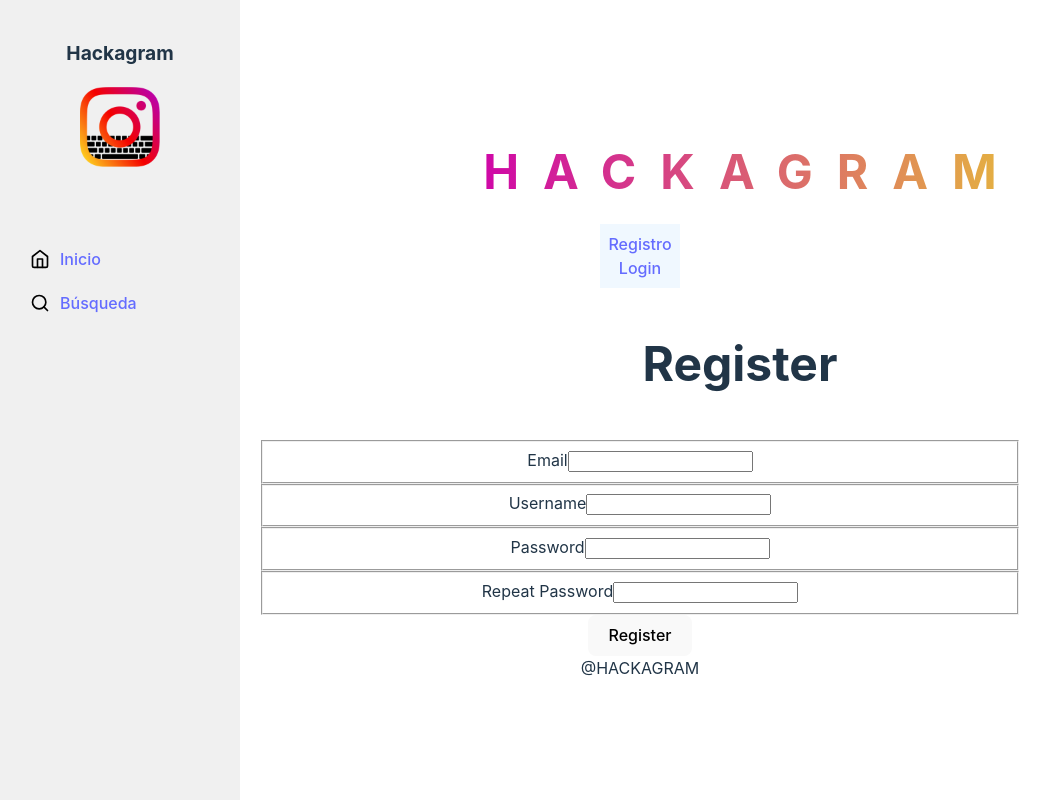
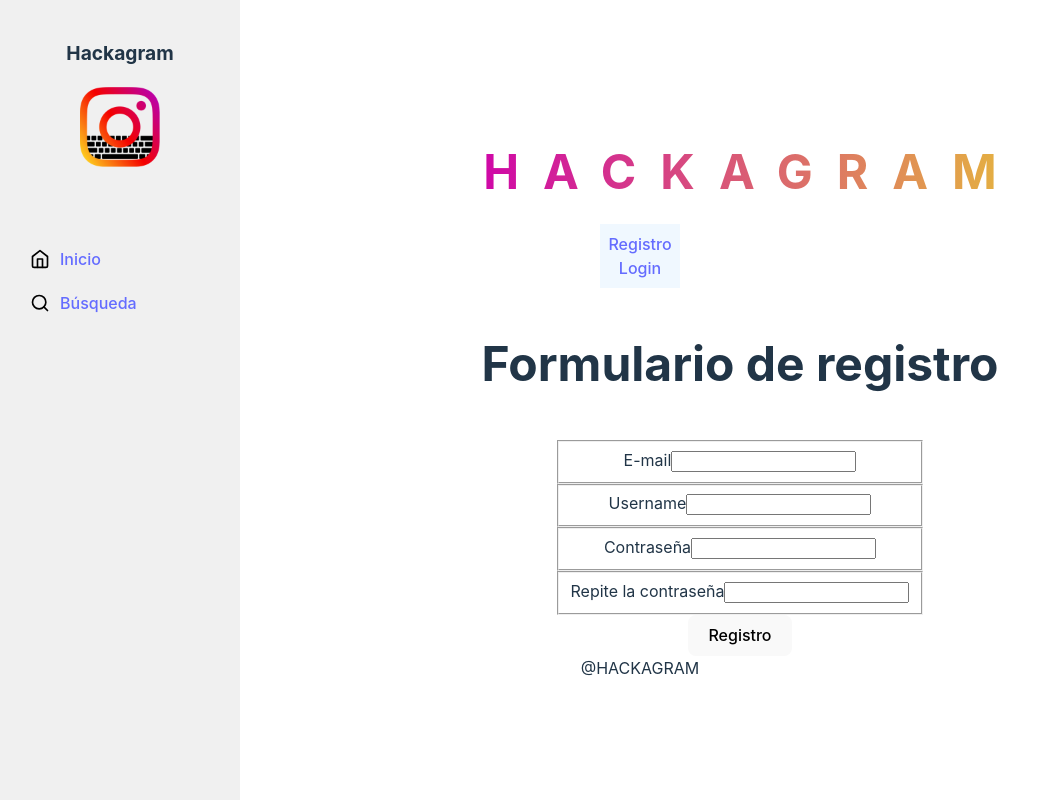
Before and after one commit to marcelohs999/hackagram-front, a React (Vite) app: page /user in a window 1280 px wide. Shown: the whole page, without its empty margins (0-1051 px from the left). Built offline with nearby package versions, Linux system fonts and the light colour scheme.

Commit message:
Añadido LoginRegisterPages.css para gestionar los estilos de LoginPage y RegisterPage

```diff
--- a/src/pages/LoginPage.jsx
+++ b/src/pages/LoginPage.jsx
@@ -1,49 +1,60 @@
-import { useContext, useState } from "react"
-import { loginUserService } from "../services"
-import { AuthContext } from "../../context/AuthContext"
-import { useNavigate } from "react-router-dom"
+import { useContext, useState } from "react";
+import { loginUserService } from "../services";
+import { AuthContext } from "../../context/AuthContext";
+import { useNavigate } from "react-router-dom";
+import "./styles/LoginRegisterPages.css";
 
 export const LoginPage = () => {
-    const[email, setEmail] = useState("")
-    const[password, setPassword] = useState("")
-    const [error, setError] = useState("")
-    const {login} = useContext(AuthContext)
-    const navigate = useNavigate()
-
+  const [email, setEmail] = useState("");
+  const [password, setPassword] = useState("");
+  const [error, setError] = useState("");
+  const { login } = useContext(AuthContext);
+  const navigate = useNavigate();
 
   const handleForm = async (e) => {
-        e.preventDefault()
-        setError("")
+    e.preventDefault();
+    setError("");
 
-        try{
-            const data = await loginUserService({email, password})
-            login(data)
-           navigate("/")
-        }catch (error) {
+    try {
+      const data = await loginUserService({ email, password });
+      login(data);
+      navigate("/");
+    } catch (error) {
       setError(error.message);
     }
-     }
-
-
+  };
 
   return (
     <section>
       <h1>Login</h1>
+      <div className="login-register-page-container">
         <form onSubmit={handleForm}>
           <fieldset>
-                    <label htmlFor="email">Email</label>
-                    <input type="email" id="email" name="email"required onChange = {(e) => setEmail (e.target.value)}/>
+            <label htmlFor="email">E-mail</label>
+            <input
+              type="email"
+              id="email"
+              name="email"
+              required
+              onChange={(e) => setEmail(e.target.value)}
+            />
           </fieldset>
 
           <fieldset>
-                    <label htmlFor="password">Password</label>
-                    <input type="password" id="password" name="password"required onChange = {(e) => setPassword (e.target.value)}/>
+            <label htmlFor="password">Contraseña</label>
+            <input
+              type="password"
+              id="password"
+              name="password"
+              required
+              onChange={(e) => setPassword(e.target.value)}
+            />
           </fieldset>
 
           <button>Login</button>
-                {error ? <p>{error}</p> : null }
+          {error ? <p>{error}</p> : null}
         </form>
+      </div>
     </section>
-
-    )
-}
+  );
+};
--- a/src/pages/RegisterPage.jsx
+++ b/src/pages/RegisterPage.jsx
@@ -1,6 +1,7 @@
 import { useState } from "react";
 import { useNavigate } from "react-router-dom";
 import { registerUserService } from "../services/index";
+import "./styles/LoginRegisterPages.css";
 
 export const RegisterPage = () => {
   const navigate = useNavigate();
@@ -35,10 +36,11 @@ export const RegisterPage = () => {
 
   return (
     <section>
-      <h1>Register</h1>
+      <h1>Formulario de registro</h1>
+      <div className="login-register-page-container">
         <form onSubmit={handleForm}>
           <fieldset>
-          <label htmlFor="email">Email</label>
+            <label htmlFor="email">E-mail</label>
             <input
               type="email"
               id="email"
@@ -61,7 +63,7 @@ export const RegisterPage = () => {
           </fieldset>
 
           <fieldset>
-          <label htmlFor="pass1">Password</label>
+            <label htmlFor="pass1">Contraseña</label>
             <input
               type="password"
               id="pass1"
@@ -72,7 +74,7 @@ export const RegisterPage = () => {
           </fieldset>
 
           <fieldset>
-          <label htmlFor="pass2">Repeat Password</label>
+            <label htmlFor="pass2">Repite la contraseña</label>
             <input
               type="password"
               id="pass2"
@@ -81,10 +83,11 @@ export const RegisterPage = () => {
               onChange={(e) => setPass2(e.target.value)}
             />
           </fieldset>
-        <button>Register</button>
+          <button>Registro</button>
 
           {error ? <p>{error}</p> : null}
         </form>
+      </div>
     </section>
   );
 };
--- /dev/null
+++ b/src/pages/styles/LoginRegisterPages.css
@@ -0,0 +1,9 @@
+@media (min-width: 768px) {
+  .login-register-page-container {
+    display: flex;
+    justify-content: space-evenly;
+    align-items: center;
+    margin-left: 200px;
+    max-width: calc(100% - 200px);
+  }
+}
```
Lines whose indentation alone changed are shown as unchanged.
